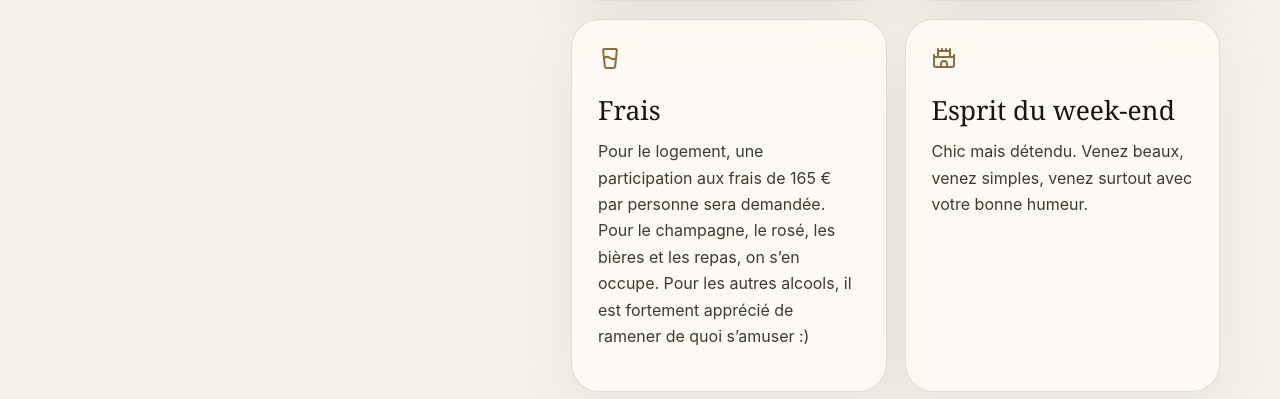
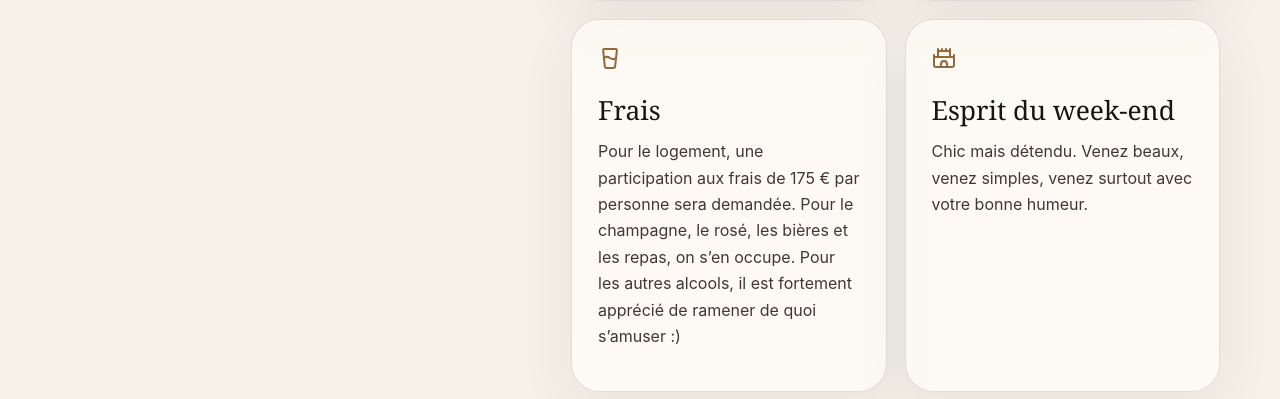
Before and after one commit to nairodx77-star/Anniversaire-chateau, a React (Vite) app: page / in a window 1280 px wide. Shown: the part 5201-5600 px from the top of the page. Built offline with nearby package versions, Linux system fonts and the light colour scheme; no server answers; the database is empty.

Commit message:
Update App.jsx

```diff
--- a/src/App.jsx
+++ b/src/App.jsx
@@ -668,7 +668,7 @@ export default function App() {
               <InfoCard
   icon={<GlassWater />}
   title="Frais"
-  text="Pour le logement, une participation aux frais de 165 € par personne sera demandée. Pour le champagne, le rosé, les bières et les repas, on s’en occupe. Pour les autres alcools, il est fortement apprécié de ramener de quoi s’amuser :)"
+  text="Pour le logement, une participation aux frais de 175 € par personne sera demandée. Pour le champagne, le rosé, les bières et les repas, on s’en occupe. Pour les autres alcools, il est fortement apprécié de ramener de quoi s’amuser :)"
 />
               <InfoCard
                 icon={<Castle />}
```
